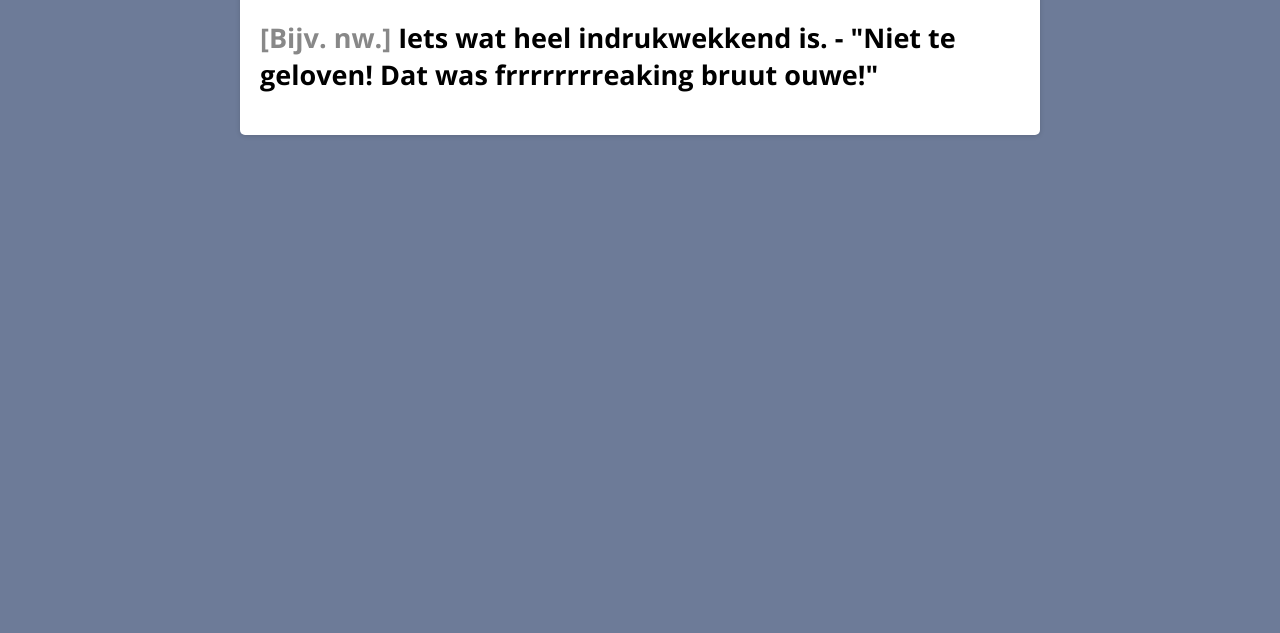
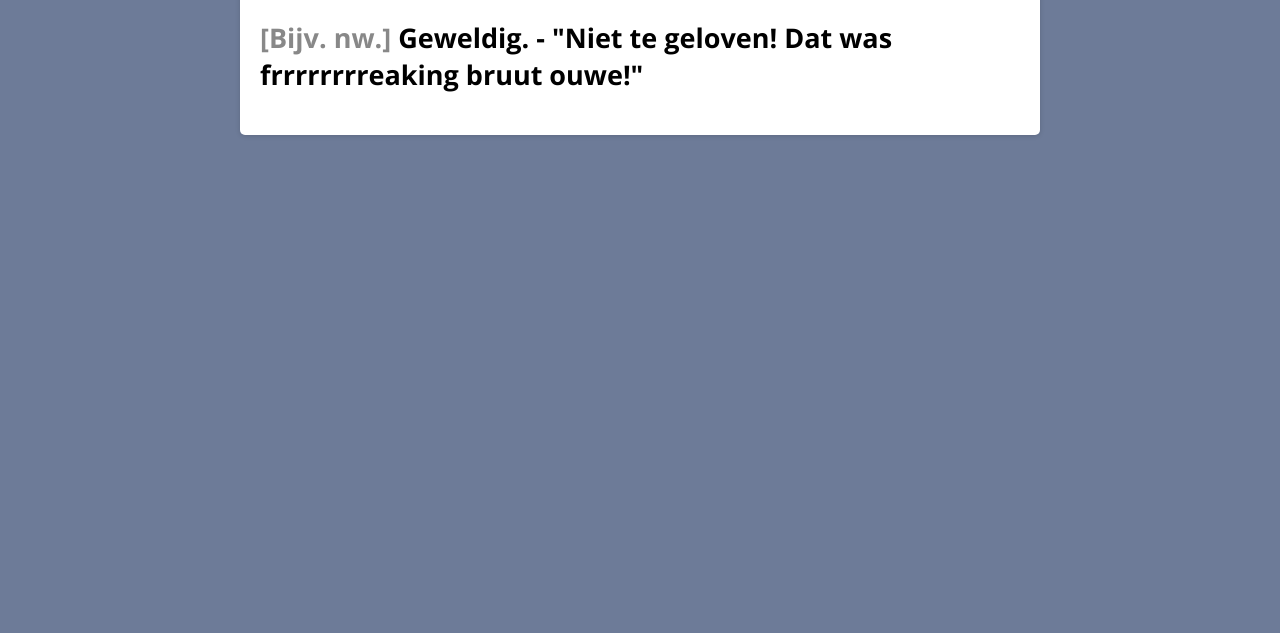
Before and after one commit to NewsNetOfficial/schloogy-book, a plain HTML site: page woordenboek/bruut.html in a window 1280 px wide. Shown: the part 167-800 px from the top of the page. Drawn offline with nearby package versions, Linux system fonts and the light colour scheme.

Commit message:
kleine change

```diff
--- a/woordenboek/bruut.html
+++ b/woordenboek/bruut.html
@@ -45,7 +45,7 @@
                 <button class="soundbutton" id="sound-toggle" data-sound="uitspraak/bruut.mp3"></button>
             </div>
             <hr>
-            <h2><span class="bold-grey">[Bijv. nw.]</span> Iets wat heel indrukwekkend is. - "Niet te geloven! Dat was frrrrrrrreaking bruut ouwe!"</h2>
+            <h2><span class="bold-grey">[Bijv. nw.]</span> Geweldig. - "Niet te geloven! Dat was frrrrrrrreaking bruut ouwe!"</h2>
         </div>
     </main>
 
```
